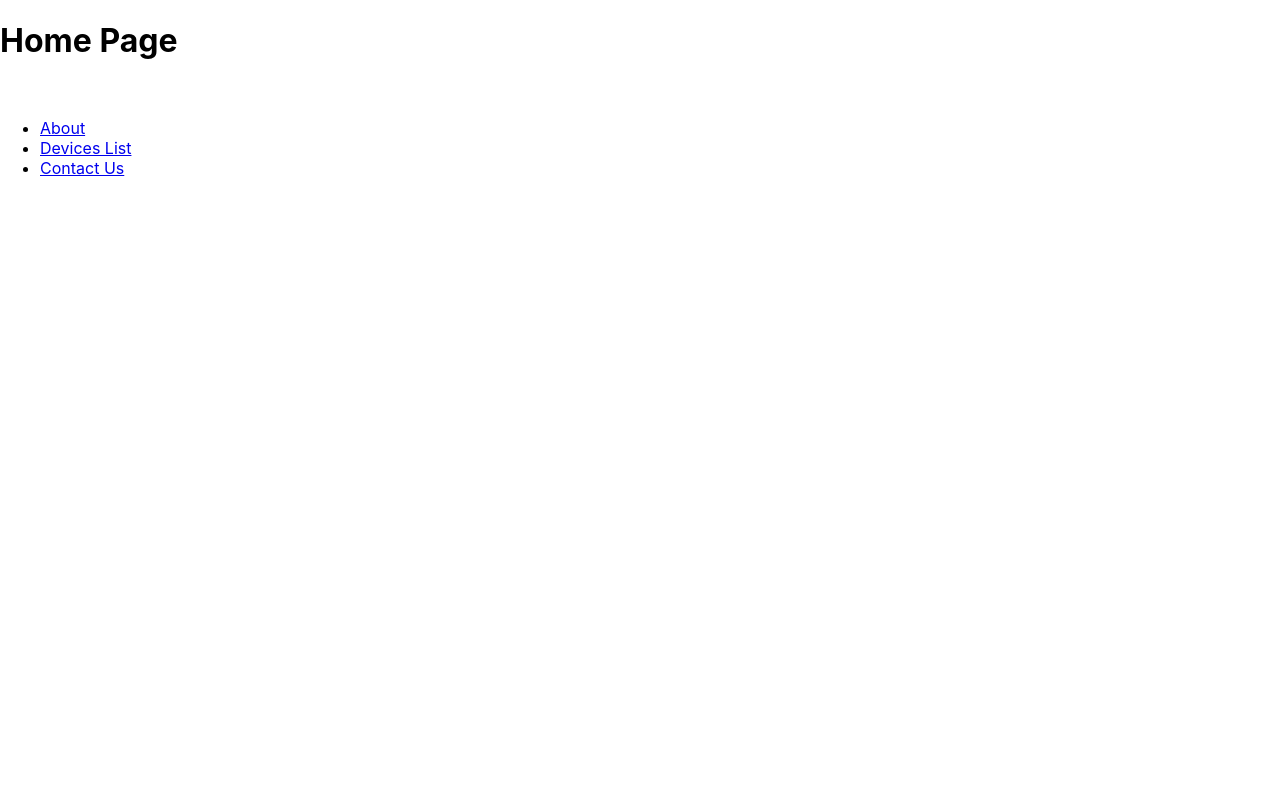
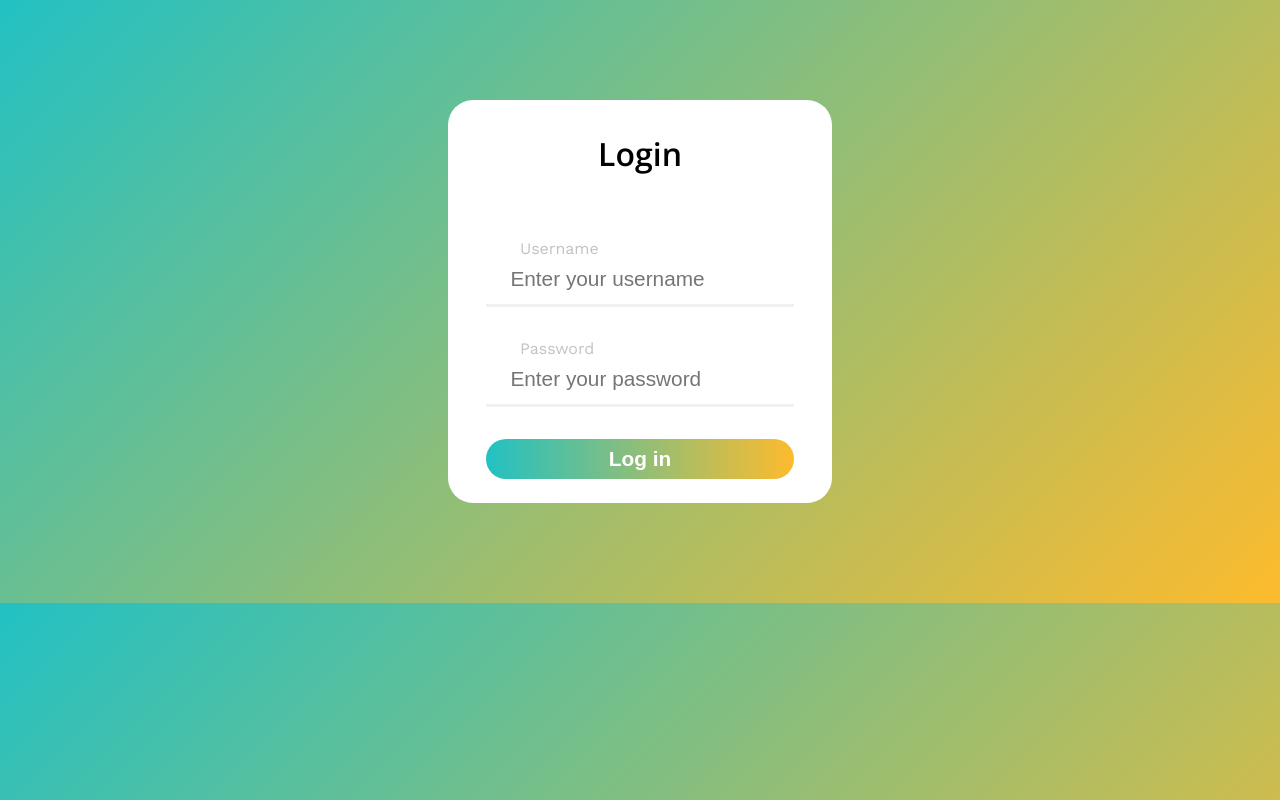
Before and after one commit to elyamlouli/pi_ems, a React (Create React App) app in the folder interface/front/: page / in a window 1280 px wide. Built offline with nearby package versions, Linux system fonts and the light colour scheme.

Commit message:
Nice form template

```diff
--- a/interface/front/src/App.css
+++ b/interface/front/src/App.css
@@ -1,38 +1,132 @@
-.App {
-  text-align: center;
+
+@import url('https://fonts.googleapis.com/css?family=Open+Sans:600|Work+Sans:400,500,600,700&display=swap');
+
+body{
+  background: rgb(34,193,195);
+  background: linear-gradient(135deg, rgba(34,193,195,1) 0%,     rgba(253,187,45,1) 100%);
+  font-family: "work sans";
 }
 
-.App-logo {
-  height: 40vmin;
-  pointer-events: none;
+html{
+  font-size: 100%;
 }
 
-@media (prefers-reduced-motion: no-preference) {
-  .App-logo {
-    animation: App-logo-spin infinite 20s linear;
-  }
+#loginform{
+  max-width: 500px;
+  min-width: 300px;
+  max-height: 700px;
+  width: 30%;
+  height: 60%;
+  margin: 100px auto;
+  background-color: #FFFFFF;
+  border-radius: 25px;
 }
 
-.App-header {
-  background-color: #282c34;
-  min-height: 100vh;
+#headerTitle{
+  text-align: center;
+  font-family: 'open sans', sans-serif;
+  padding: 2rem 0;
+  margin: 0;
+  font-size: 2rem;
+}
+
+.row{
   display: flex;
   flex-direction: column;
   align-items: center;
-  justify-content: center;
-  font-size: calc(10px + 2vmin);
-  color: white;
+  padding-top: 2rem;
+  max-width: 100%;
+
 }
 
-.App-link {
-  color: #61dafb;
+.row input{
+  width: 80%;
+  box-sizing: border-box;
+	border: none;
+  font-size: 1.3rem;
+  padding-left: 1.5rem;
+  padding-bottom: 1rem;
+  box-shadow: inset 0px -3px 0px 0px rgba(187,187,187,0.2);
+  transition: box-shadow 0.2s ease-in;
 }
 
-@keyframes App-logo-spin {
-  from {
-    transform: rotate(0deg);
-  }
-  to {
-    transform: rotate(360deg);
-  }
+.row input:focus{
+   box-shadow: inset 0px -3px 0px 0px rgba(34,193,195,0.7);
+   outline: none;
 }
+
+.row input::-webkit-input-placeholder{
+  opacity: 1;
+  transition: opacity 0.25s ease-out;
+}
+
+.row input:hover::-webkit-input-placeholder,
+.row input:focus::-webkit-input-placeholder{
+  opacity: 0;
+}
+
+.row label{
+  align-self: start;
+  padding-left: 4.5rem;
+  padding-bottom: 0.5rem;
+  color: rgba(187,187,187,0.9);
+}
+
+.row button{
+  border-radius: 25px;
+  width: 80%;
+  height: 40px;
+  font-size: 1.3rem;
+  color: white;
+  font-weight: 700;
+  background: rgb(34,193,195);
+  background: linear-gradient(90deg, rgba(34,193,195,1) 0%,     rgba(253,187,45,1) 100%);
+  border: 0px;
+  cursor: pointer;
+  transition: opacity 0.25s ease-out;
+}
+
+.row button:hover{
+  opacity: 0.8;
+}
+
+#button{
+  padding-bottom: 1.5rem;
+}
+
+#facebookIcon{
+  background-image:      url("https://image.flaticon.com/icons/svg/145/145802.svg");
+  background-repeat: no-repeat;
+  width: 3rem;
+  height: 3rem;
+}
+
+#twitterIcon{
+  background-image: url("https://image.flaticon.com/icons/svg/145/145812.svg");
+  background-repeat: no-repeat;
+  width: 3rem;
+  height: 3rem;
+}
+
+#googleIcon{
+  background-image: url("https://image.flaticon.com/icons/svg/145/145804.svg");
+  background-repeat: no-repeat;
+  width: 3rem;
+  height: 3rem;
+}
+
+#iconGroup{
+  display: flex;
+  justify-content: center;
+  padding: 2rem 0;
+}
+
+#iconGroup a{
+  margin: 0 0.6rem;
+}
+
+#alternativeLogin {
+   text-align: center;
+   padding-top: 2rem;
+   margin-top: 1.5rem;
+}
--- a/interface/front/src/App.js
+++ b/interface/front/src/App.js
@@ -1,23 +1,48 @@
-import { Routes, Route } from "react-router-dom"
-import Home from "./components/Home"
-import About from "./components/About"
-import ContactUs from "./components/ContactUs"
-import Login from "./components/Login"
-import ListDevices from './components/Devices';
+import React from "react";
+import './App.css'
 
-function App() {
-  return (
-    <div className="App">
+const App = props => (
+  <LoginForm />
+);
 
-      <Routes>
-      <Route path="login" element={ <Login/> } />
-        <Route path="/" element={ <Home/> } />
-        <Route path="about" element={ <About/> } />
-        <Route path="contactus" element={ <ContactUs/> } />
-        <Route path="listdevices" element={ <ListDevices/> } />
-      </Routes>
+
+class LoginForm extends React.Component{
+render(){
+  return(
+    <div id="loginform">
+      <FormHeader title="Login" />
+      <Form />
     </div>
   )
 }
+}
+
+const FormHeader = props => (
+  <h2 id="headerTitle">{props.title}</h2>
+);
+
+
+const Form = props => (
+ <div>
+   <FormInput description="Username" placeholder="Enter your username" type="text" />
+   <FormInput description="Password" placeholder="Enter your password" type="password"/>
+   <FormButton title="Log in"/>
+ </div>
+);
+
+const FormButton = props => (
+<div id="button" className="row">
+  <button>{props.title}</button>
+</div>
+);
+
+const FormInput = props => (
+<div className="row">
+  <label>{props.description}</label>
+  <input type={props.type} placeholder={props.placeholder}/>
+</div>
+);
+
+
 
 export default App
```
Also changed, not shown: interface/front/src/components/Navbar.js (added, +17 -0 lines), interface/front/src/index.css (line endings or trailing spaces).
